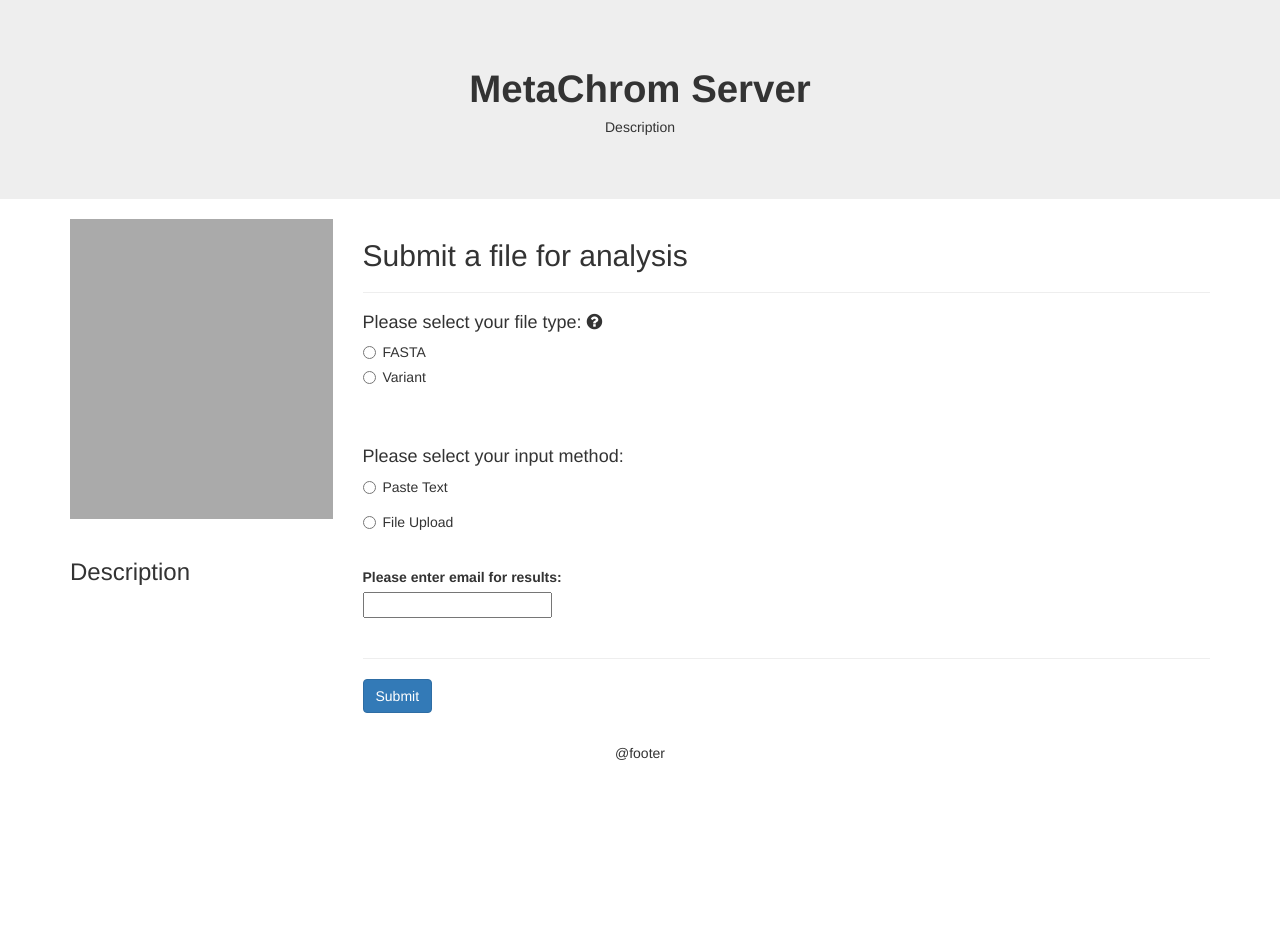
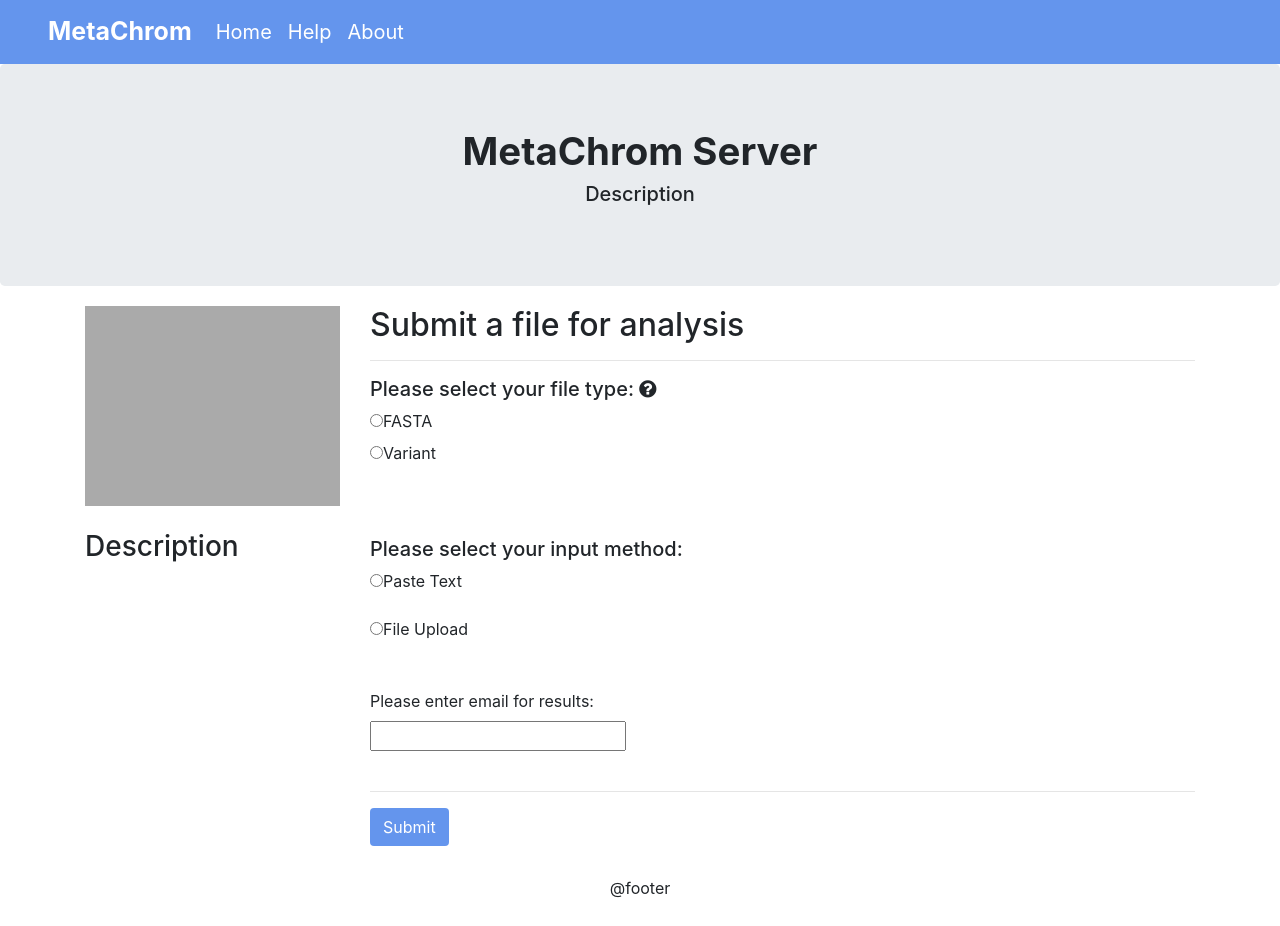
Before and after one commit to xzhang96/MetaChromServer, a Flask app: page / in a window 1280 px wide. Before the commit the page ends 760 px from the top, so only its background shows below. Run offline with Flask 2, Linux system fonts and the light colour scheme; some libraries are stand-ins or nearby versions.

Commit message:
added nav bar

```diff
--- a/templates/homepage.html
+++ b/templates/homepage.html
@@ -4,14 +4,27 @@
         <title>MetaChromServer</title>
         <meta charset="UTF-8">
         <meta name="viewport" content="width=device-width, initial-scale=1">
-        <link rel="stylesheet" href="https://maxcdn.bootstrapcdn.com/bootstrap/3.4.1/css/bootstrap.min.css">
-        <script src="https://maxcdn.bootstrapcdn.com/bootstrap/3.4.1/js/bootstrap.min.js"></script>
+        <link rel="stylesheet" href="https://maxcdn.bootstrapcdn.com/bootstrap/4.5.0/css/bootstrap.min.css">
+        <script src="https://maxcdn.bootstrapcdn.com/bootstrap/4.5.0/js/bootstrap.min.js"></script>
         <link rel="stylesheet" href="https://cdnjs.cloudflare.com/ajax/libs/font-awesome/4.3.0/css/font-awesome.css">
         <style>
+            .navbar {
+                padding: 8px;
+                background-color: cornflowerblue;
+            }
+            .navbar-brand {
+                font-size: 25px;
+                margin-left: 40px;
+                color: white;
+            }
+            .nav-link {
+                font-size: 20px;
+                color: white;
+            }
             .fakeimg {
                 background-color: #aaa;
                 width: 100%;
-                height: 300px;
+                height: 200px;
                 padding: 20px;
             }
             /* Tooltip container */
@@ -38,14 +51,29 @@
             .mytooltip:hover .mytooltiptext {
                 visibility: visible;
             }
+            .btn {
+                background-color: cornflowerblue;
+                color: white;
+            }
         </style>
     </head>
 
     <body>
         <div class="theme-showcase" role="main">
             <!----------------------------- nav bar ------------------------------->
-            <nav>
-
+            <nav class="navbar navbar-expand-sm">
+                <a class="navbar-brand" href=""><b>MetaChrom</b></a>
+                <ul class="navbar-nav">
+                    <li class="nav-item">
+                        <a class="nav-link" href="">Home</a>
+                    </li>
+                    <li class="nav-item">
+                        <a class="nav-link" href="#">Help</a>
+                    </li>
+                    <li class="nav-item">
+                        <a class="nav-link" href="#">About</a>
+                    </li>
+                </ul>
             </nav>
 
             <!------------------------------ Header -------------------------------->
@@ -72,11 +100,11 @@
 
                         <form action="results.html">
                             <div>
-                                <h4>Please select your file type:
+                                <h5>Please select your file type:
                                     <div class="mytooltip fa fa-question-circle">
                                     <span class="mytooltiptext">Tooltip text</span>
                                     </div>
-                                </h4>
+                                </h5>
                             </div>
                             <div class="radio"><label for="seq"><input type="radio" name="fileType" id="seq" onclick="ShowVarSelection()">FASTA</label></div>
                             <div class="radio"><label for="var"><input type="radio" name="fileType" id="var" onclick="ShowVarSelection()">Variant</label></div>
@@ -90,7 +118,7 @@
 
                             <br><br>
                             <div>
-                                <h4>Please select your input method:</h4>
+                                <h5>Please select your input method:</h5>
                             </div>
                             <div class="radio"><label><input type="radio" name="inputFile" id="paste" onclick="ShowUploadMethod()">Paste Text</label></div>
                             <div class="form-group"><textarea id="textInputFile" name="inputFile" rows="10" cols="50" placeholder="Input Text" style="display: none;"></textarea></div>
@@ -101,7 +129,7 @@
                             <input type="email" id="userEmail" name="userEmail">
                             <br><br>
                             <hr>
-                            <button type="submit button" class="btn btn-primary" data-toggle="tooltip" data-placement="top" title="text">Submit</button>
+                            <button type="submit button" class="btn">Submit</button>
                         </form>
                     </div>
                 </div>
```
